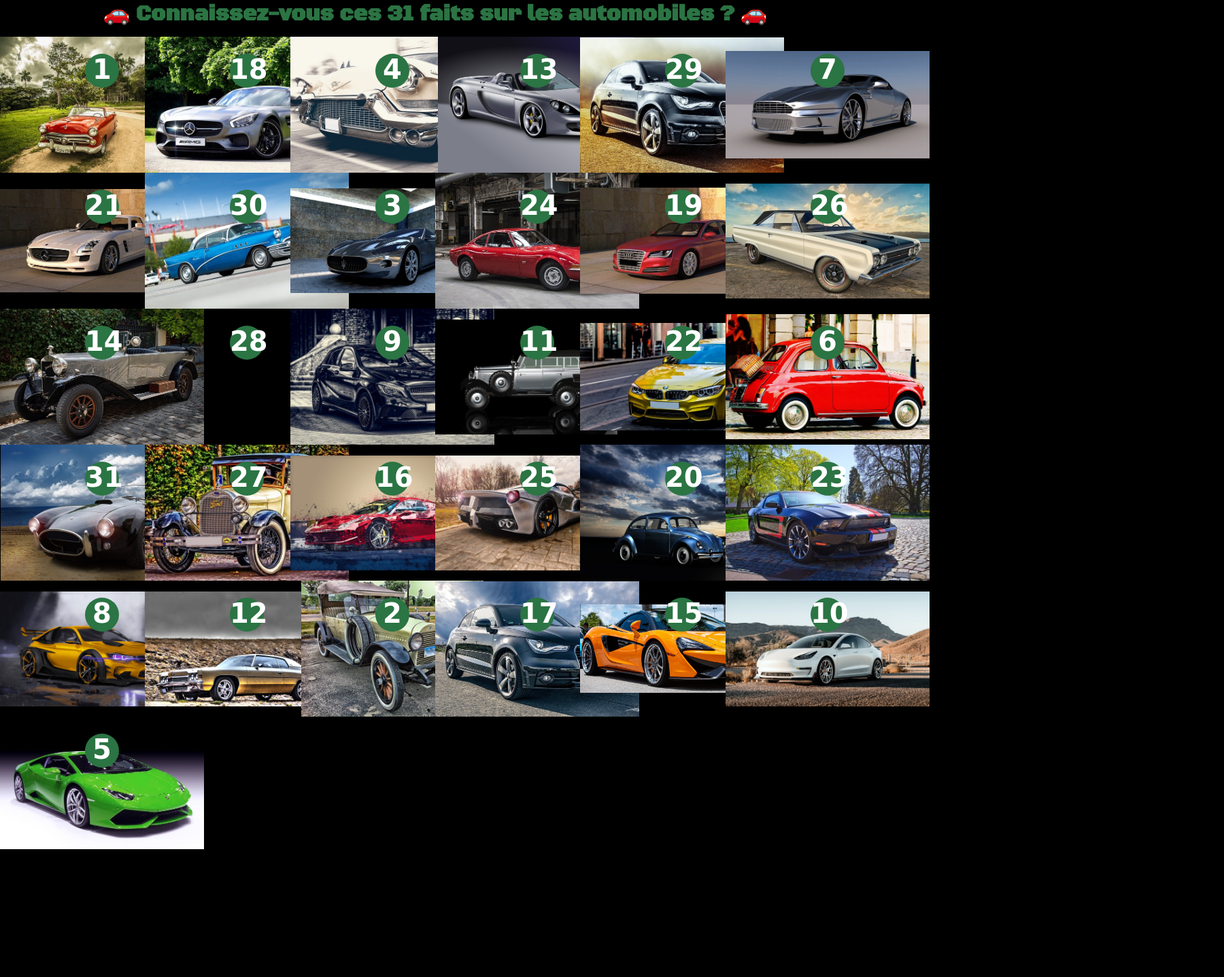
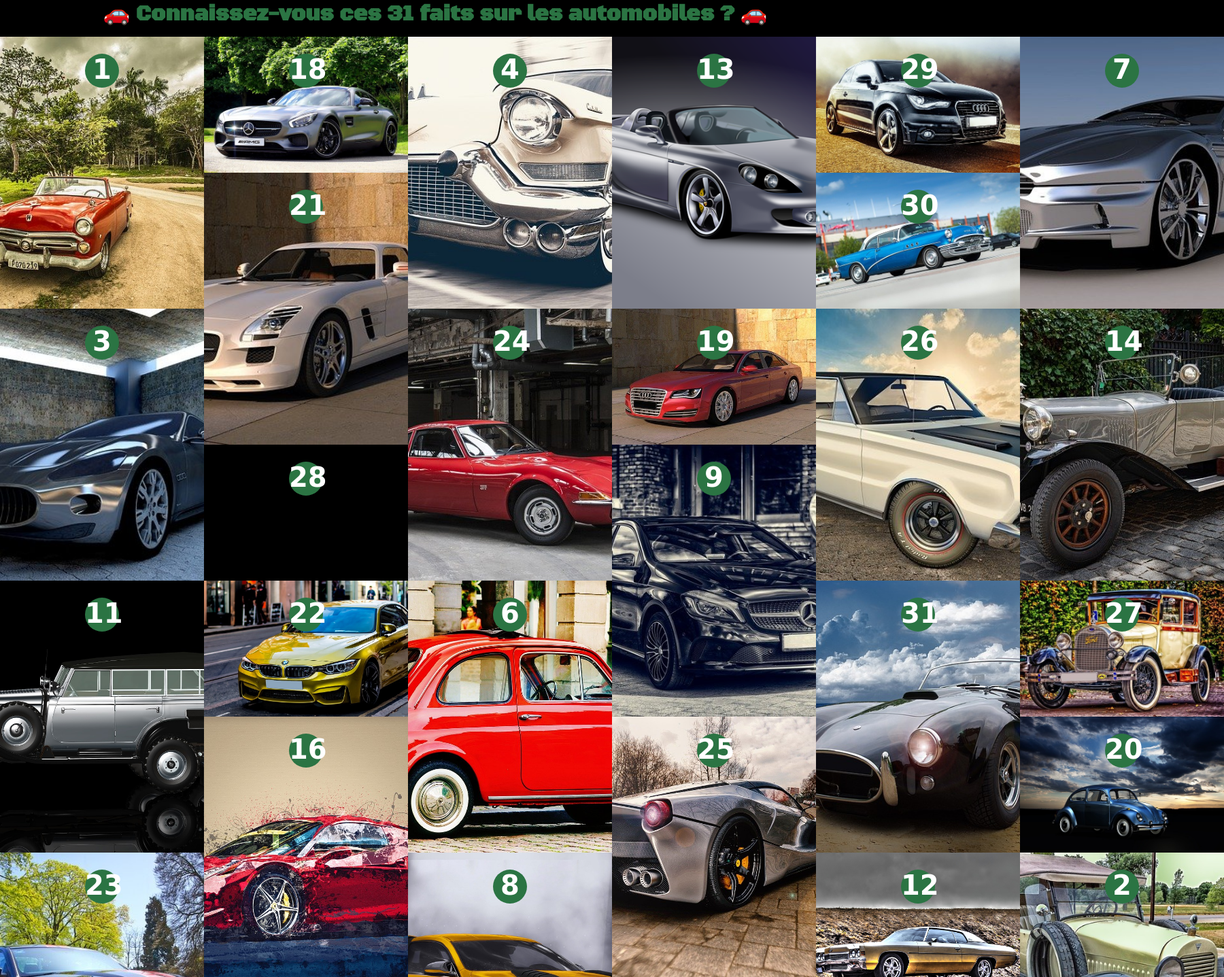
Before and after one commit to delphine5656/avent-auto, a plain HTML site: page index.html in a window 1280 px wide. Shown: the top 1437 px of the page at 68% size, 1800 px wide, since content can reach past the window. Before the commit the page ends 1275 px from the top, so only its background shows below. Drawn offline with Linux system fonts and the light colour scheme; a web font is replaced by a local one.

Commit message:
second commit

```diff
--- a/style.css
+++ b/style.css
@@ -41,7 +41,7 @@ h3{
 
 .card, .derriere {
     width: 300px;
-    height: 200px;
+    height: 400px;
     /*indique si face cachée ou non */
     backface-visibility: hidden;
     position: absolute;
@@ -54,15 +54,14 @@ h3{
     transform: perspective(600px) rotateY(0deg);
     cursor: pointer;
     background-position: center;
-    background-size: contain;
+    background-size: cover;
     background-repeat: no-repeat;
 }
 
 .derriere {
     background-color: rgb(43, 116, 67);;
     transform: perspective(600px) rotateY(180deg);
-    height: 200px;
-    width: 300px;
+
 }
 
 .contenu {
@@ -108,46 +107,70 @@ h2 {
 
 }
 
-.portrait {
-    align-self: stretch;
-    justify-self: stretch;
-}
+    .portrait {
+        height: 400px;
+        width: 300px;
+        align-self: stretch;
+        justify-self: stretch;
+        grid-row: auto / span 2;
+    }
+
 
 .paysage{
     align-self: stretch;
     justify-self: stretch;
     height: 200px;
-    width: 200px;
+    width: 300px;
 }
 
 .card1{
     background-image: url('images/1.jpg');
-
+    height: 400px;
+    width: 300px;
+    background-size: cover;
+    background-repeat: no-repeat;
 }
 
 
 .card2{
     background-image: url('images/2.jpg');
+    height: 200px;
+    width: 300px;
+    background-size: cover;
+    background-repeat: no-repeat;
     align-self: stretch;
     justify-self: stretch;
-    background-position: bottom;
 
 }
 
 .card3{
     background-image: url('images/3.jpg');
+    height: 400px;
+    width: 300px;
+    background-size: cover;
+    background-repeat: no-repeat;
     align-self: stretch;
     justify-self: stretch;
+    grid-row: auto / span 2;
 }
 
 .card4{
     background-image: url('images/4.png');
+    height: 400px;
+    width: 300px;
+    background-size: cover;
+    background-repeat: no-repeat;
     align-self: stretch;
     justify-self: stretch;
+    grid-row: auto / span 2;
 }
 
 .card5{
     background-image: url('images/5.jpg');
+    height: 200px;
+    width: 300px;
+    background-size: cover;
+    background-repeat: no-repeat;
     align-self: stretch;
     justify-self: stretch;
 
@@ -155,21 +178,35 @@ h2 {
 
 .card6{
     background-image: url('images/6.jpg');
+    height: 400px;
+    width: 300px;
+    background-size: cover;
+    background-repeat: no-repeat;
     align-self: stretch;
     justify-self: stretch;
+    grid-row: auto / span 2;
 }
 
 /*----------------------*/
 
 .card7{
     background-image: url('images/7.jpg');
+    height: 400px;
+    width: 300px;
+    background-size: cover;
+    background-repeat: no-repeat;
     align-self: stretch;
     justify-self: stretch;
+    grid-row: auto / span 2;
 }
 
 
 .card8{
     background-image: url('images/8.jpg');
+    height: 200px;
+    width: 300px;
+    background-size: cover;
+    background-repeat: no-repeat;
     align-self: stretch;
     justify-self: stretch;
 
@@ -177,18 +214,32 @@ h2 {
 
 .card9{
     background-image: url('images/9.jpg');
+    height: 400px;
+    width: 300px;
+    background-size: cover;
+    background-repeat: no-repeat;
     align-self: stretch;
     justify-self: stretch;
+    grid-row: auto / span 2;
 }
 
 .card10{
     background-image: url('images/10.jpg');
+    height: 400px;
+    width: 300px;
+    background-size: cover;
+    background-repeat: no-repeat;
     align-self: stretch;
     justify-self: stretch;
+    grid-row: auto / span 2;
 }
 
 .card11{
     background-image: url('images/11.jpg');
+    height: 200px;
+    width: 300px;
+    background-size: cover;
+    background-repeat: no-repeat;
     align-self: stretch;
     justify-self: stretch;
 
@@ -196,21 +247,35 @@ h2 {
 
 .card12{
     background-image: url('images/12.jpg');
+    height: 400px;
+    width: 300px;
+    background-size: cover;
+    background-repeat: no-repeat;
     align-self: stretch;
     justify-self: stretch;
+    grid-row: auto / span 2;
 }
 
 /*--------------------------------*/
 
 .card13{
     background-image: url('images/13.jpg');
+    height: 400px;
+    width: 300px;
+    background-size: cover;
+    background-repeat: no-repeat;
     align-self: stretch;
     justify-self: stretch;
+    grid-row: auto / span 2;
 }
 
 
 .card14{
     background-image: url('images/14.jpg');
+    height: 200px;
+    width: 300px;
+    background-size: cover;
+    background-repeat: no-repeat;
     align-self: stretch;
     justify-self: stretch;
 
@@ -218,18 +283,32 @@ h2 {
 
 .card15{
     background-image: url('images/15.jpg');
+    height: 400px;
+    width: 300px;
+    background-size: cover;
+    background-repeat: no-repeat;
     align-self: stretch;
     justify-self: stretch;
+    grid-row: auto / span 2;
 }
 
 .card16{
     background-image: url('images/16.jpg');
+    height: 400px;
+    width: 300px;
+    background-size: cover;
+    background-repeat: no-repeat;
     align-self: stretch;
     justify-self: stretch;
+    grid-row: auto / span 2;
 }
 
 .card17{
     background-image: url('images/17.jpg');
+    height: 200px;
+    width: 300px;
+    background-size: cover;
+    background-repeat: no-repeat;
     align-self: stretch;
     justify-self: stretch;
 
@@ -237,21 +316,35 @@ h2 {
 
 .card18{
     background-image: url('images/18.jpg');
+    height: 400px;
+    width: 300px;
+    background-size: cover;
+    background-repeat: no-repeat;
     align-self: stretch;
     justify-self: stretch;
+    grid-row: auto / span 2;
 }
 
 /*--------------------------------*/
 
 .card19{
     background-image: url('images/19.jpg');
+    height: 400px;
+    width: 300px;
+    background-size: cover;
+    background-repeat: no-repeat;
     align-self: stretch;
     justify-self: stretch;
+    grid-row: auto / span 2;
 }
 
 
 .card20{
     background-image: url('images/20.jpg');
+    height: 200px;
+    width: 300px;
+    background-size: cover;
+    background-repeat: no-repeat;
     align-self: stretch;
     justify-self: stretch;
 
@@ -259,18 +352,32 @@ h2 {
 
 .card21{
     background-image: url('images/21.jpg');
+    height: 400px;
+    width: 300px;
+    background-size: cover;
+    background-repeat: no-repeat;
     align-self: stretch;
     justify-self: stretch;
+    grid-row: auto / span 2;
 }
 
 .card22{
     background-image: url('images/22.jpg');
+    height: 400px;
+    width: 300px;
+    background-size: cover;
+    background-repeat: no-repeat;
     align-self: stretch;
     justify-self: stretch;
+    grid-row: auto / span 2;
 }
 
 .card23{
     background-image: url('images/23.jpg');
+    height: 200px;
+    width: 300px;
+    background-size: cover;
+    background-repeat: no-repeat;
     align-self: stretch;
     justify-self: stretch;
 
@@ -278,20 +385,34 @@ h2 {
 
 .card24{
     background-image: url('images/24.jpg');
+    height: 400px;
+    width: 300px;
+    background-size: cover;
+    background-repeat: no-repeat;
     align-self: stretch;
     justify-self: stretch;
+    grid-row: auto / span 2;
 }
 
 /*--------------------------------*/
 .card25{
     background-image: url('images/25.jpg');
+    height: 400px;
+    width: 300px;
+    background-size: cover;
+    background-repeat: no-repeat;
     align-self: stretch;
     justify-self: stretch;
+    grid-row: auto / span 2;
 }
 
 
 .card26{
     background-image: url('images/26.jpg');
+    height: 200px;
+    width: 300px;
+    background-size: cover;
+    background-repeat: no-repeat;
     align-self: stretch;
     justify-self: stretch;
 
@@ -299,18 +420,32 @@ h2 {
 
 .card27{
     background-image: url('images/27.jpg');
+    height: 400px;
+    width: 300px;
+    background-size: cover;
+    background-repeat: no-repeat;
     align-self: stretch;
     justify-self: stretch;
+    grid-row: auto / span 2;
 }
 
 .card28{
     background-image: url('images/28.jpg');
+    height: 400px;
+    width: 300px;
+    background-size: cover;
+    background-repeat: no-repeat;
     align-self: stretch;
     justify-self: stretch;
+    grid-row: auto / span 2;
 }
 
 .card29{
     background-image: url('images/29.jpg');
+    height: 200px;
+    width: 300px;
+    background-size: cover;
+    background-repeat: no-repeat;
     align-self: stretch;
     justify-self: stretch;
 
@@ -318,16 +453,26 @@ h2 {
 
 .card30{
     background-image: url('images/30.jpg');
+    height: 400px;
+    width: 300px;
+    background-size: cover;
+    background-repeat: no-repeat;
     align-self: stretch;
     justify-self: stretch;
+    grid-row: auto / span 2;
 }
 
 /*--------------------------------*/
 
 .card31{
     background-image: url('images/31.jpg');
+    height: 400px;
+    width: 300px;
+    background-size: cover;
+    background-repeat: no-repeat;
     align-self: stretch;
     justify-self: stretch;
+    grid-row: auto / span 2;
 }
 
 
```
